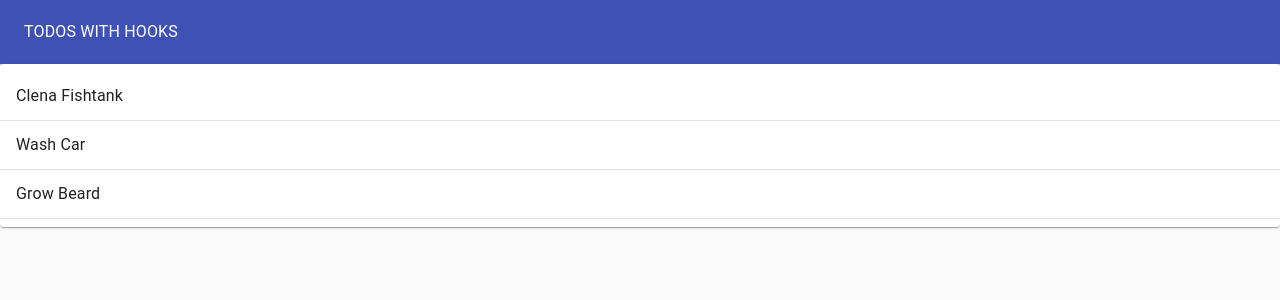
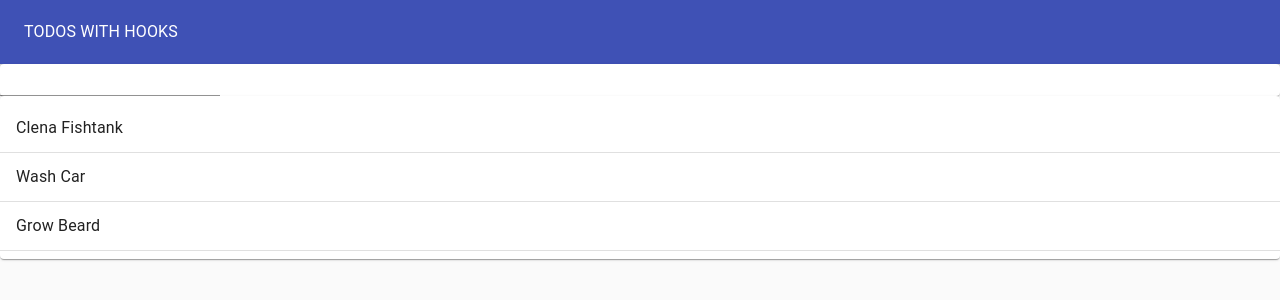
Before and after one commit to shresthabibek/hooks-todo-app, a React (Create React App) app: page / in a window 1280 px wide. Shown: the top 300 px of the page. Built offline with nearby package versions, Linux system fonts and the light colour scheme.

Commit message:
created useInputState hook

```diff
--- a/src/TodoApp.js
+++ b/src/TodoApp.js
@@ -1,6 +1,6 @@
 import React, { useState } from 'react';
 import TodoList from './TodoList';
-// import TodoForm from './TodoForm';
+import TodoForm from './TodoForm';
 import Typography from '@material-ui/core/Typography';
 import Paper from '@material-ui/core/Paper';
 import AppBar from '@material-ui/core/AppBar';
@@ -30,6 +30,7 @@
 					<Typography color="inherit">TODOS WITH HOOKS</Typography>
 				</Toolbar>
 			</AppBar>
+			<TodoForm />
 			<TodoList todos={todos} />
 		</Paper>
 	);
--- /dev/null
+++ b/src/TodoForm.js
@@ -0,0 +1,15 @@
+import React from 'react';
+import TextField from '@material-ui/core/TextField';
+import Paper from '@material-ui/core/Paper';
+import useInputState from './hooks/useInputState';
+
+function TodoForm(props) {
+	const [ value, handleChange, reset ] = useInputState('');
+	return (
+		<Paper>
+			<TextField value={value} onChange={handleChange} />
+		</Paper>
+	);
+}
+
+export default TodoForm;
--- /dev/null
+++ b/src/hooks/useInputState.js
@@ -0,0 +1,13 @@
+import { useState } from 'react';
+
+export default (initialVal) => {
+	const [ value, setValue ] = useState(initialVal);
+	const handleChange = (e) => {
+		setValue(e.target.value);
+	};
+	const reset = () => {
+		setValue('');
+	};
+
+	return [ value, handleChange, reset ];
+};
```
